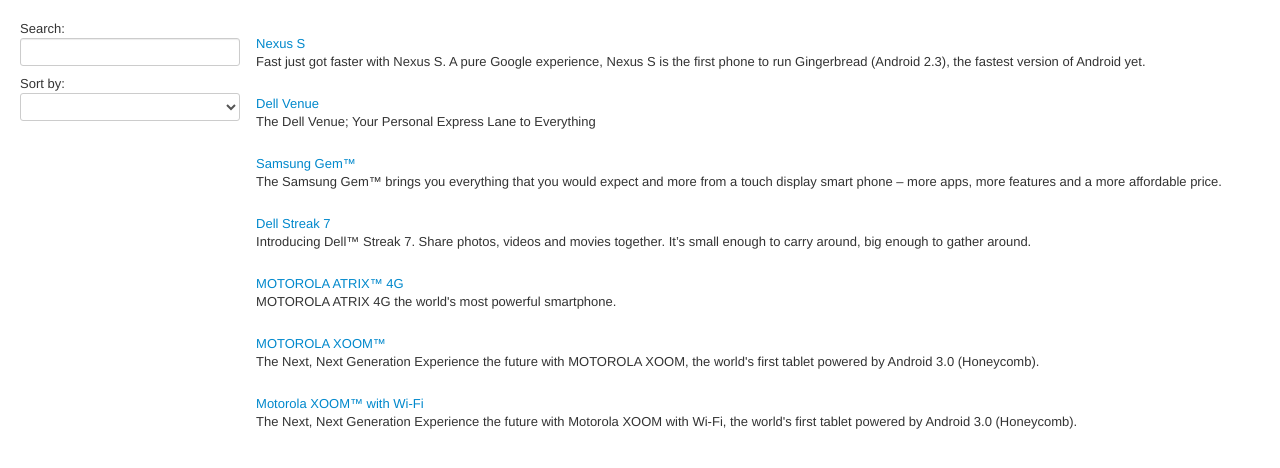
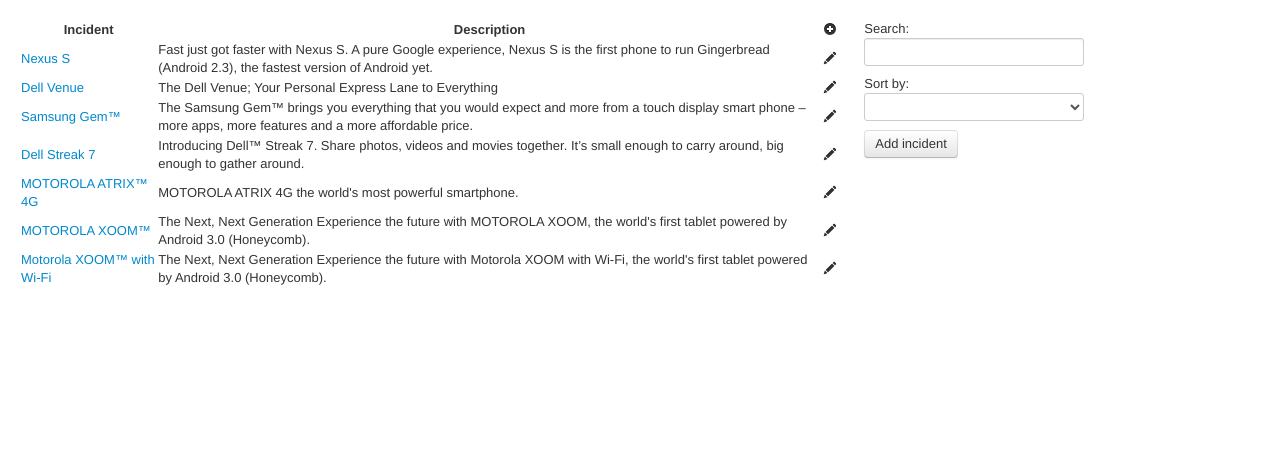
Before and after one commit to andrei-mak/angular-tutorial, a plain HTML site: page app/index.html in a window 1280 px wide. Drawn offline with Linux system fonts and the light colour scheme.

Commit message:
Add table and buttons

```diff
--- a/app/css/app.css
+++ b/app/css/app.css
@@ -19,5 +19,5 @@ body {
 .incidents li {
   clear: both;
   /*height: 100px;*/
-  padding-top: 15px;
+  padding-top: 2px;
 }
--- a/app/js/app.js
+++ b/app/js/app.js
@@ -10,6 +10,10 @@ incidentsApp.config(['$routeProvider',
 				templateUrl: 'partials/incident-list.html',
 				controller: 'IncidentListCtrl'
 			}).
+			when('/incidents/add', {
+				templateUrl: 'partials/incident-add.html',
+				controller: 'IncidentAddCtrl'
+			}).
 			when('/incidents/:incidentId', {
 				templateUrl: 'partials/incident-details.html',
 				controller: 'IncidentDetailCtrl'
--- a/app/js/controllers.js
+++ b/app/js/controllers.js
@@ -31,3 +31,12 @@ incidentsControllers.controller('IncidentDetailCtrl', ['$scope', '$routeParams',
 
 	$scope.incidentId = $routeParams.incidentId;
 }]);
+
+incidentsControllers.controller('IncidentAddCtrl', ['$scope', '$http',
+	function IncidentAddCtrl($scope, $http) {
+		$scope.save = function() {
+			/*$http.put('/save.py', $scope.incident);*/
+			console.log($scope.incident);
+		};
+	}
+]);
--- a/app/partials/incident-list.html
+++ b/app/partials/incident-list.html
@@ -1,5 +1,38 @@
 <div class="container-fluid">
 	<div class="row-fluid">
+		<div class="span8">
+			<!--Body content-->
+
+			<!-- <ul class="incidents">
+			<li ng-repeat="incident in incidents | filter:query | orderBy:orderProp">
+				<a href="#/incidents/{{incident.id}}">{{incident.name}}</a>
+				<p>{{incident.snippet}}</p>
+			</li>
+			</ul>
+
+		-->
+			<table>
+			<thead>
+			  <tr>
+				<th>Incident</th>
+				<th>Description</th>
+				<th><a href="#/incidents/add"><i class="icon-plus-sign"></i></a></th>
+			  </tr>
+			</thead>
+			<tbody>
+				<tr ng-repeat="incident in incidents | filter:query | orderBy:orderProp">
+					<td><a href="#/incidents/{{incident.id}}">{{incident.name}}</a></td>
+					<td>{{incident.snippet}}</td>
+					<td>
+					  <a href="#/incidents/{{incident.id}}"><i class="icon-pencil"></i></a>
+					</td>
+				</tr>
+			</tbody>
+			</table>
+
+		</div>
+
+
 		<div class="span2">
 		<!--Sidebar content-->
 
@@ -15,17 +48,9 @@
 				</select>
 			</div>
 
-		</div>
-
-		<div class="span10">
-		<!--Body content-->
-
-		<ul class="incidents">
-        <li ng-repeat="incident in incidents | filter:query | orderBy:orderProp">
-			<a href="#/incidents/{{incident.id}}">{{incident.name}}</a>
-			<p>{{incident.snippet}}</p>
-        </li>
-		</ul>
+			<div>
+				<a href="#/incidents/add" class="btn">Add incident</a>
+			</div>
 
 		</div>
 	</div>
```
Also changed, not shown: app/partials/incident-add.html (added, +9 -0 lines), app/partials/incident-details.html (+1 -0 lines), app/img/glyphicons-halflings-white.png (added), app/img/glyphicons-halflings.png (added).
